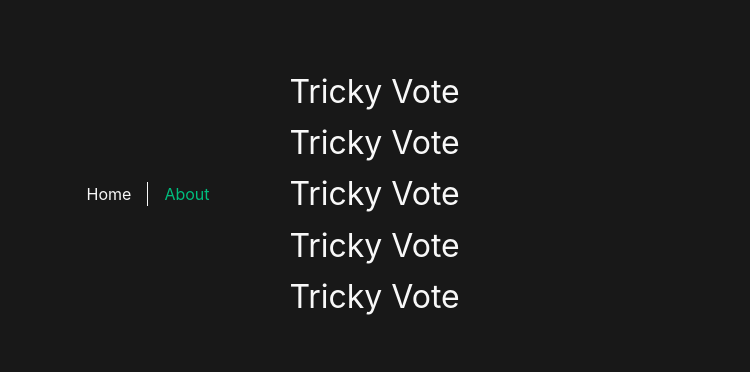
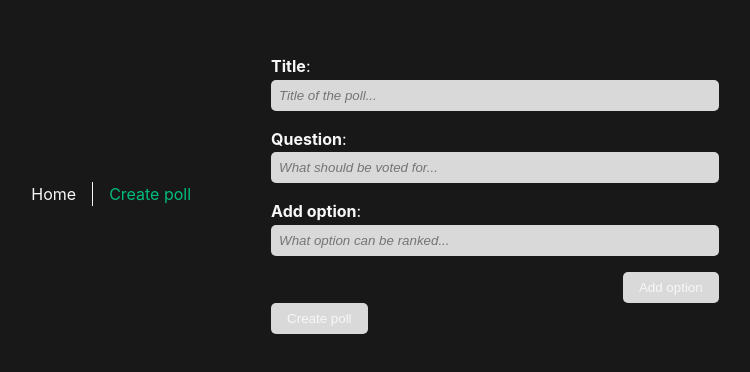
Before and after one commit to MeksDoes/tricky-vote, a Vue app in the folder fe-service/: page /create-poll in a window 1280 px wide. Shown: the part 206-578 px from the top of the page, without its empty margins (273-1023 px from the left). Built offline with nearby package versions, Linux system fonts and the light colour scheme; the HTML template or start-up script is replaced by a standard one.

Commit message:
Add create poll draft

```diff
--- a/fe-service/src/App.vue
+++ b/fe-service/src/App.vue
@@ -1,8 +1,8 @@
 <template>
   <header>
     <nav>
-      <RouterLink to="/">Home</RouterLink>
-      <RouterLink to="/create-poll">About</RouterLink>
+      <RouterLink to="/">{{ $t('navigation.landingPage') }}</RouterLink>
+      <RouterLink to="/create-poll">{{ $t('navigation.createPoll') }}</RouterLink>
     </nav>
   </header>
 
--- a/fe-service/src/assets/base.css
+++ b/fe-service/src/assets/base.css
@@ -2,7 +2,8 @@
 :root {
   --color-vibrant: rgb(0, 189, 126);
   --color-vibrant-rgb: 0, 189, 126;
-  --color-white: #f8f8f8;
+  --color-white: #f7f7f7;
+  --color-gray: #d9d9d9;
   --color-dark: #181818;
   --color-background: var(--color-dark);
 }
@@ -20,7 +21,7 @@
 
 /* look and feel */
 :root {
-  --radius-m: 5%;
+  --radius-m: 5px;
 }
 
 *,
@@ -57,3 +58,21 @@
   -webkit-font-smoothing: antialiased;
   -moz-osx-font-smoothing: grayscale;
 }
+
+button {
+  padding: var(--margin-s) var(--margin-m);
+  background-color: var(--color-vibrant);
+  color: var(--color-white);
+  border: none;
+  border-radius: var(--radius-m);
+  cursor: pointer;
+}
+
+button:disabled {
+  background-color: var(--color-gray);
+  cursor: not-allowed;
+}
+
+button:hover {
+  background-color: var(--color-vibrant);
+}
--- /dev/null
+++ b/fe-service/src/components/BaseInput.vue
@@ -0,0 +1,54 @@
+<template>
+  <div class="labeled-input">
+    <label>{{ label }}</label>
+    <input type="text" :placeholder="placeholder" :value="modelValue" @input="onInput" />
+  </div>
+</template>
+
+<script lang="ts" setup>
+import { defineProps, defineEmits } from 'vue';
+
+defineProps<{
+  label: string;
+  placeholder: string;
+  modelValue: string;
+}>();
+
+const emit = defineEmits<{
+  (e: 'update:modelValue', value: string): void;
+}>();
+
+function onInput({ target }: Event) {
+  if (!(target instanceof HTMLInputElement)) {
+    return;
+  }
+  emit('update:modelValue', target.value);
+}
+</script>
+
+<style scoped>
+.labeled-input {
+  display: flex;
+  flex-direction: column;
+  margin-bottom: var(--margin-m);
+}
+
+.labeled-input label {
+  font-weight: bold;
+  color: var(--color-white);
+
+  &:after {
+    content: ':';
+  }
+}
+
+.labeled-input input {
+  background-color: var(--color-gray);
+  color: var(--color-dark);
+  font-style: italic;
+  border: none;
+  border-radius: var(--radius-m);
+  padding: var(--padding-s) var(--padding-s);
+  outline: none;
+}
+</style>
--- a/fe-service/src/i18n/en.json
+++ b/fe-service/src/i18n/en.json
@@ -1,8 +1,31 @@
 {
   "title": "Tricky Vote",
+  "navigation": {
+    "landingPage": "Home",
+    "createPoll": "Create poll"
+  },
   "poll": {
     "create": {
-      "newPoll": "Create Poll"
+      "newPoll": "Create Poll",
+      "input": {
+        "title": {
+          "title": "Title",
+          "placeholder": "Title of the poll..."
+        },
+        "question": {
+          "title": "Question",
+          "placeholder": "What should be voted for..."
+        },
+        "option": {
+          "title": "Add option",
+          "placeholder": "What option can be ranked...",
+          "addOption": "Add option"
+        }
+      },
+      "preview": {
+        "options": "Added options"
+      },
+      "submit": "Create poll"
     }
   }
 }
--- a/fe-service/src/i18n/i18n.ts
+++ b/fe-service/src/i18n/i18n.ts
@@ -1,5 +1,5 @@
-import { createI18n } from 'vue-i18n'
-import en from './en.json'
+import { createI18n } from 'vue-i18n';
+import en from './en.json';
 
 export const i18n = createI18n({
   locale: 'en',
@@ -7,4 +7,4 @@
   messages: {
     en,
   },
-})
+});
--- a/fe-service/src/views/CreatePoll.vue
+++ b/fe-service/src/views/CreatePoll.vue
@@ -1,9 +1,84 @@
 <template>
-  <h1 v-text="$t('title')" />
-  <h1 v-text="$t('title')" />
-  <h1 v-text="$t('title')" />
-  <h1 v-text="$t('title')" />
-  <h1 v-text="$t('title')" />
+  <div class="create-poll">
+    <BaseInput
+      :label="$t('poll.create.input.title.title')"
+      :placeholder="$t('poll.create.input.title.placeholder')"
+      v-model="title"
+    />
+    <BaseInput
+      :label="$t('poll.create.input.question.title')"
+      :placeholder="$t('poll.create.input.question.placeholder')"
+      v-model="question"
+    />
+
+    <div class="add-option">
+      <BaseInput
+        class="add-option--base-input"
+        :label="$t('poll.create.input.option.title')"
+        :placeholder="$t('poll.create.input.option.placeholder')"
+        v-model="newOption"
+      />
+      <button
+        :disabled="newOption.trim().length === 0"
+        @click="addOption"
+        v-text="$t('poll.create.input.option.addOption')"
+      />
+    </div>
+
+    <div class="create-poll__preview" v-if="options.length > 0">
+      <h3 v-text="$t('poll.create.preview.options')" />
+      <ul>
+        <li v-for="(option, index) in options" :key="index">
+          {{ option }}
+        </li>
+      </ul>
+    </div>
+
+    <button :disabled="pollIsValid" @click="submitPoll" v-text="$t('poll.create.submit')" />
+  </div>
 </template>
 
-<script setup lang="ts"></script>
+<script setup lang="ts">
+import { ref, computed } from 'vue';
+import BaseInput from '@/components/BaseInput.vue';
+
+const title = ref('');
+const question = ref('');
+const newOption = ref('');
+const options = ref<string[]>([]);
+
+const pollIsValid = computed(() => {
+  return true;
+});
+
+function addOption() {
+  if (newOption.value.trim().length === 0) return;
+  options.value.push(newOption.value.trim());
+  newOption.value = '';
+}
+
+function submitPoll() {
+  console.log('submitPoll');
+}
+</script>
+
+<style scoped>
+.add-option {
+  margin-top: var(--margin-m);
+  display: flex;
+  flex-direction: column;
+  align-items: flex-end;
+}
+
+.add-option button {
+  align-self: flex-end;
+}
+
+.add-option--base-input {
+  width: 100%;
+}
+
+.create-poll__preview {
+  margin-top: var(--margin-l);
+}
+</style>
```
Also changed, not shown: fe-service/src/router/index.ts (+5 -5 lines), fe-service/src/views/HomeView.vue (+4 -4 lines), fe-service/.prettierrc.json, 1 other file (tests, documents, lock files or other folders).
